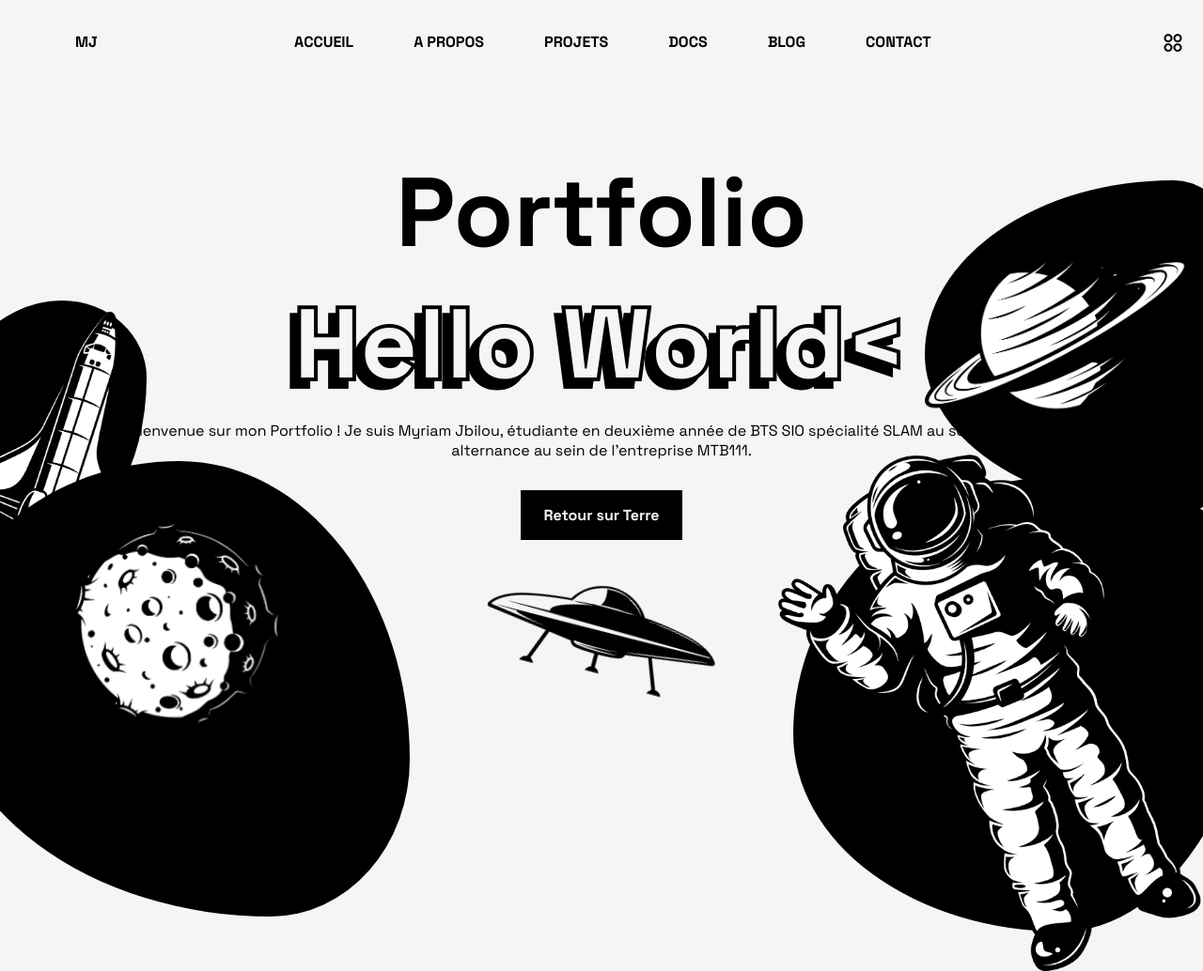
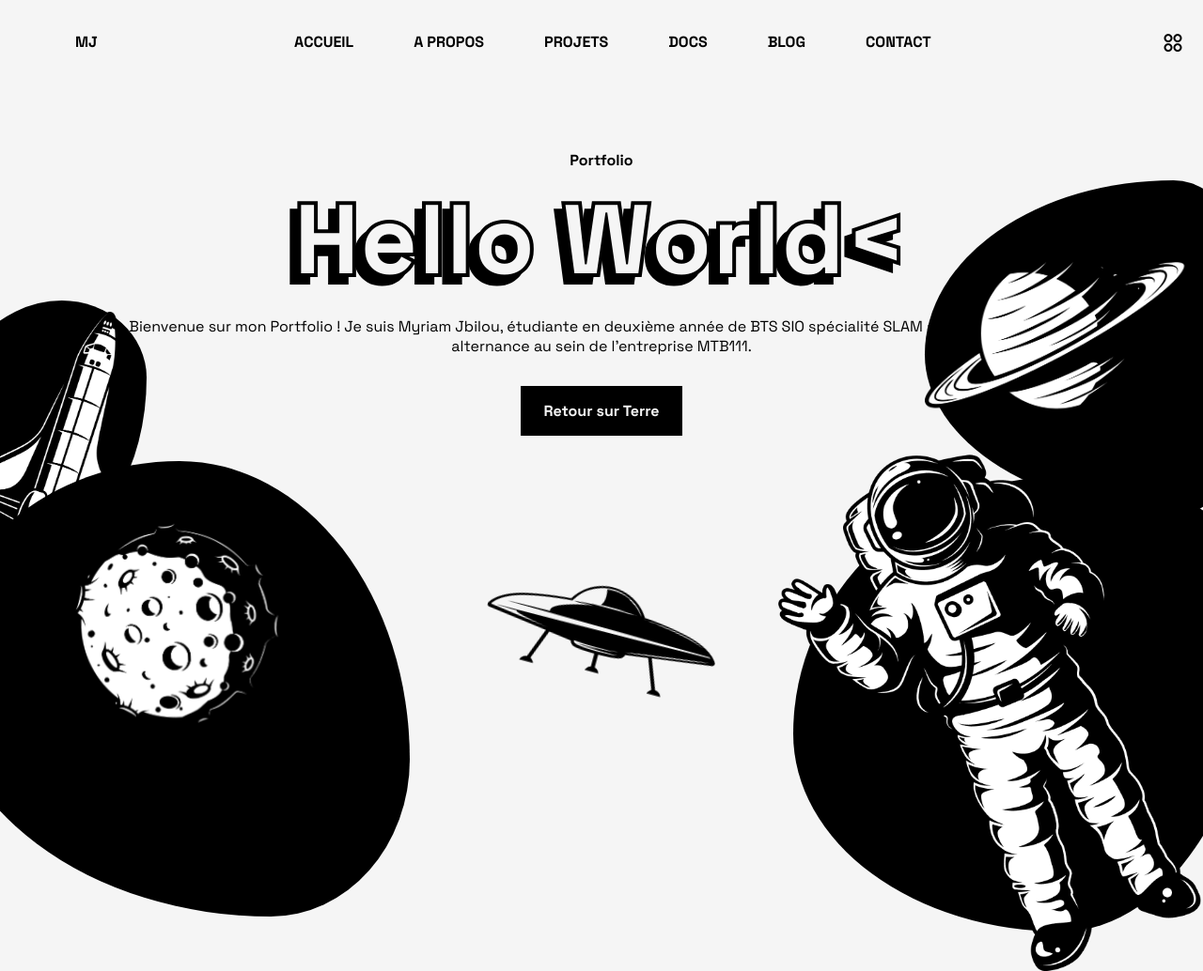
Before and after one commit to myriamjbilou/page, a plain HTML site: page index.html in a window 1280 px wide. Shown: the top 1034 px of the page at 94% size. Drawn offline with nearby package versions, Linux system fonts and the light colour scheme.

Commit message:
test small size for home_subtitle

```diff
--- a/assets/css/styles.css
+++ b/assets/css/styles.css
@@ -177,7 +177,7 @@ img {
 }
 
 .home__subtitle{
-    font-size: var(--normal-font-size1);
+    font-size: var(--normal-font-size);
     margin-bottom: .5rem;
 }
 
@@ -416,8 +416,9 @@ img {
         grid-template-columns: 1fr;
         padding-top: 10rem;
     }
-    .home__subtitle {
-        font-size: var(--biggest-font-size);
+
+    /*.home__subtitle {
+        font-size: var(--normal-font-size);*/
     }
     .home__title {
         -webkit-text-stroke-width: 8px;
--- a/assets/js/main.js
+++ b/assets/js/main.js
@@ -56,7 +56,7 @@ let tl2 = gsap.timeline()
 gsap.from('.home__img-4', {duration: 5, y: -100, scale: 1.3})
 gsap.from('.home__img-5', {duration: 3, y: 100})
 
-let scriptsElems = [...document.querySelectorAll("script")]
+/*let scriptsElems = [...document.querySelectorAll("script")]
 scriptsElems.forEach(elem => {
     elem.remove()
-})
+})*/
```
